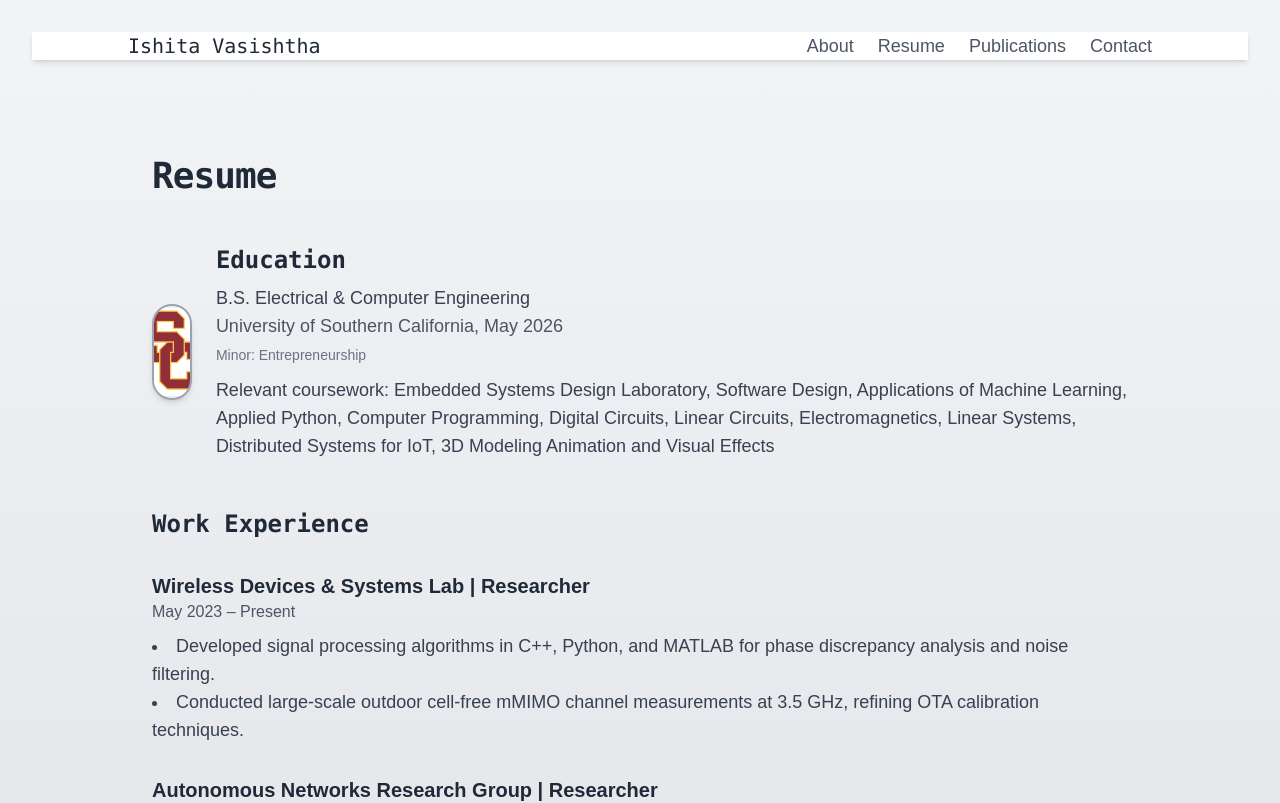
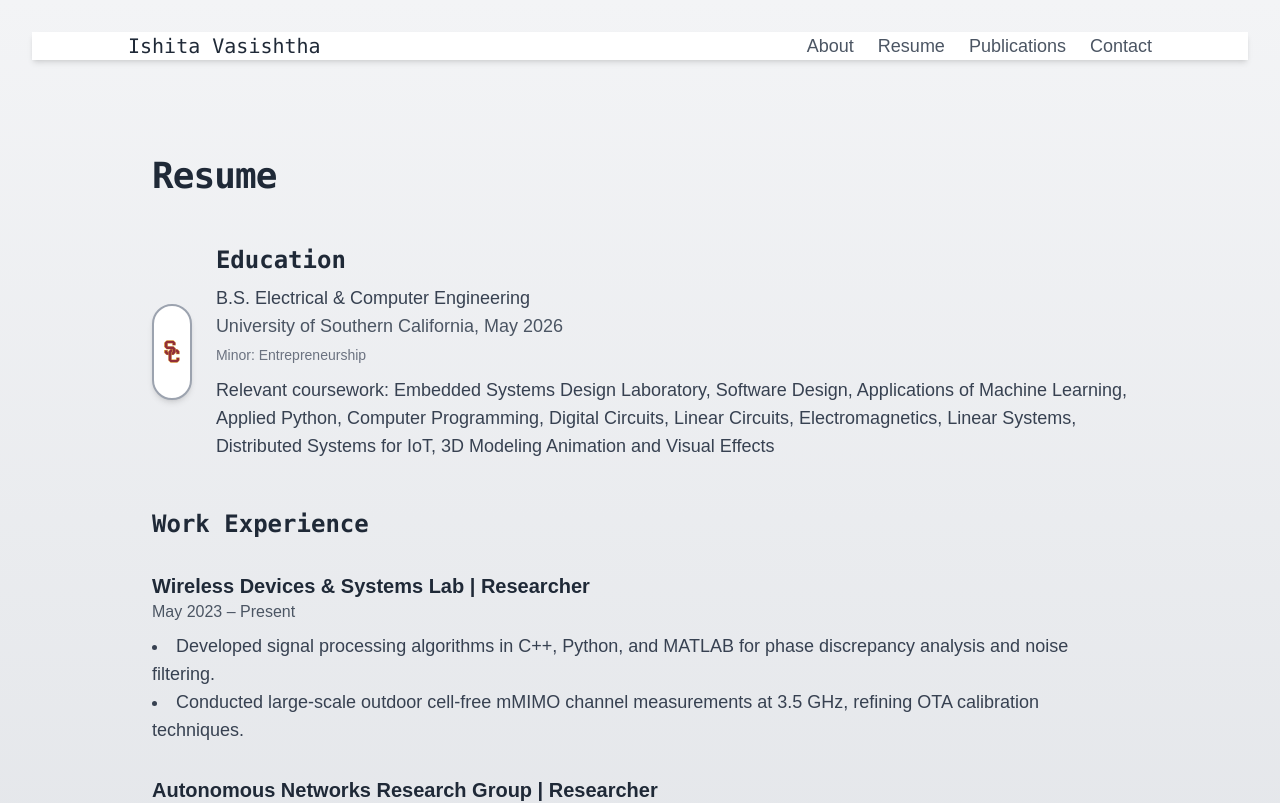
Before and after one commit to ishitav/ishitav.github.io, a Next.js app: page /ishitav.github.io/resume in a window 1280 px wide. Shown: the top 803 px of the page. Built offline with nearby package versions, Linux system fonts and the light colour scheme.

Commit message:
updating education formatting

```diff
--- a/src/app/resume/page.js
+++ b/src/app/resume/page.js
@@ -18,13 +18,13 @@ export default function Resume() {
 
         </div>
 
-        {/* 🔹 Education Section */}
-        <div className="mt-12 flex flex-col sm:flex-row items-center text-left">
+       {/* 🔹 Education Section */}
+<div className="mt-12 flex flex-col sm:flex-row items-center text-left">
 
-          {/* University Logo */}
-          <div className="w-24 h-24 rounded-full border-2 border-gray-400 shadow-md overflow-hidden">
-            <img src="/usc-logo.png" alt="USC Logo" className="w-full h-full object-cover" />
-          </div>
+  {/* University Logo */}
+  <div className="w-24 h-24 rounded-full border-2 border-gray-400 shadow-md flex items-center justify-center bg-white">
+    <img src="/usc-logo.png" alt="USC Logo" className="w-full h-full object-contain rounded-full" />
+  </div>
 
           {/* Education Details */}
           <div className="sm:ml-6 mt-4 sm:mt-0">
@@ -35,7 +35,7 @@ export default function Resume() {
               <span className="text-gray-500 text-sm">Minor: Entrepreneurship</span>
             </p>
             <p className="mt-2 text-lg text-gray-700">
-              Relevant coursework: Embedded Systems Design Laboratory, Software Design, Applications of Machine Learning, Applied Python, Computer Programming, Digital Circuits, Linear Circuits, Electromagnetics, Linear Systems,   Distributed Systems for IoT, 3D Modeling Animation and Visual Effects
+              Relevant coursework: Embedded Systems Design Laboratory, Software Design, Applications of Machine Learning, Applied Python, Computer Programming, Digital Circuits, Linear Circuits, Electromagnetics, Linear Systems, Distributed Systems for IoT, 3D Modeling Animation and Visual Effects
             </p>
           </div>
         </div>
```
